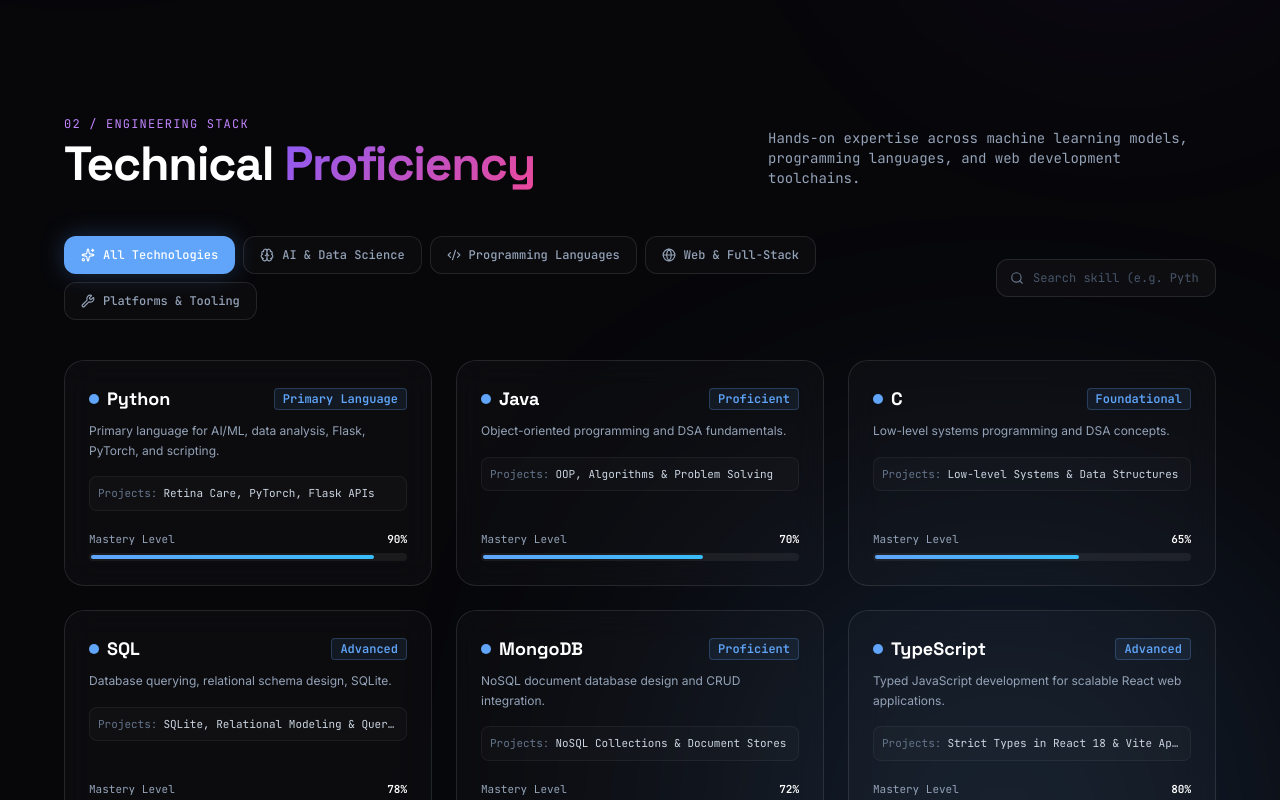
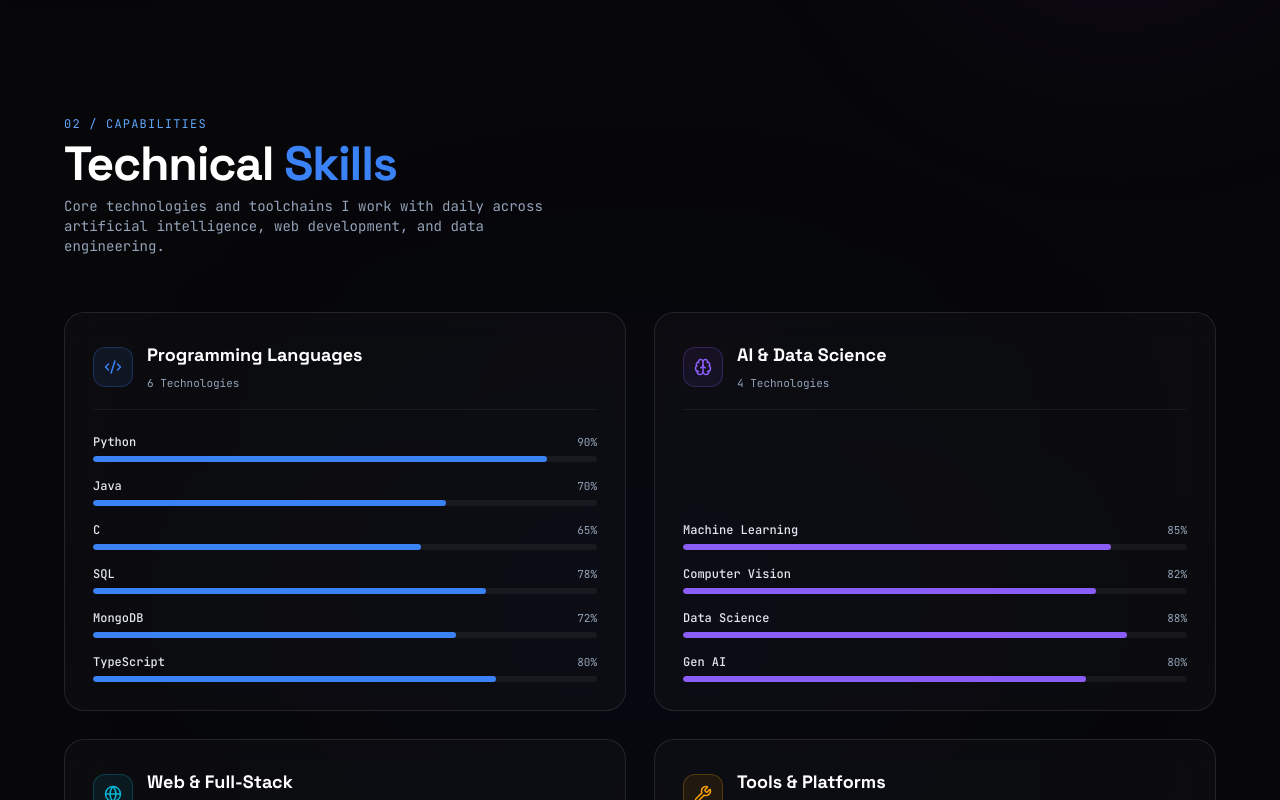
Before and after one commit to PraveenKumarE1/portfolio, a React (Vite) app: page / in a window 1280 px wide. Shown: the part 1840-2640 px from the top of the page. Built offline with nearby package versions, Linux system fonts and the light colour scheme.

Commit message:
feat: simplify skills section to clean 4-panel organized design with elegant progress meters

```diff
--- a/src/components/sections/Skills.tsx
+++ b/src/components/sections/Skills.tsx
@@ -1,252 +1,133 @@
-import { useState } from "react";
-import { motion, AnimatePresence } from "framer-motion";
-import { Code2, Brain, Globe, Wrench, Sparkles, CheckCircle2, Search, ArrowRight } from "lucide-react";
+import { motion } from "framer-motion";
+import { Code2, Brain, Globe, Wrench } from "lucide-react";
 import { skills } from "../../data/portfolio";
 
-// Enrich skills with use-case tags and level descriptors
-const skillMetadata: Record<string, { tag: string; badge: string }> = {
-  "Python": { tag: "Retina Care, PyTorch, Flask APIs", badge: "Primary Language" },
-  "Java": { tag: "OOP, Algorithms & Problem Solving", badge: "Proficient" },
-  "C": { tag: "Low-level Systems & Data Structures", badge: "Foundational" },
-  "SQL": { tag: "SQLite, Relational Modeling & Queries", badge: "Advanced" },
-  "MongoDB": { tag: "NoSQL Collections & Document Stores", badge: "Proficient" },
-  "TypeScript": { tag: "Strict Types in React 18 & Vite Apps", badge: "Advanced" },
-
-  "Machine Learning": { tag: "Random Forest, Linear Regression, Scikit-learn", badge: "Specialization" },
-  "Computer Vision": { tag: "OpenCV, Retinal Vessel Extraction, CNNs", badge: "Medical Research" },
-  "Data Science": { tag: "EDA, Pandas, NumPy, Data Cleaning", badge: "Internship Proven" },
-  "Gen AI": { tag: "Google Gemini 2.5 Flash, Streamlit, Claude 101", badge: "Certified" },
-
-  "React 18": { tag: "Component Architecture, Hooks, State", badge: "Frontend Core" },
-  "HTML / CSS": { tag: "Semantic Web, Tailwind CSS, Responsive UI", badge: "Expert" },
-  "JavaScript": { tag: "ES6+, Async/Await, Web APIs", badge: "Advanced" },
-  "Node.js / Express": { tag: "RESTful Endpoints & Server Middleware", badge: "Backend API" },
-  "Flask & Streamlit": { tag: "ML/AI Model Serving & Interactive Dashboards", badge: "Deployment" },
-
-  "GitHub": { tag: "11 Public Repositories, Git Workflows", badge: "Daily Workflow" },
-  "Supabase": { tag: "Cloud Database, Auth & Realtime Sync", badge: "Backend as a Service" },
-  "Leaflet": { tag: "Interactive Map Geolocation (SmartBuy AI)", badge: "GIS & Maps" },
-  "VS Code & Jupyter": { tag: "Python Notebooks, Full-Stack Dev", badge: "Primary IDEs" },
-  "MATLAB": { tag: "Retinal Image Analysis Preprocessing", badge: "Research" },
-};
-
-const categories = [
+const skillCategories = [
   {
-    id: "all",
-    label: "All Technologies",
-    icon: Sparkles,
-    color: "#60A5FA",
-    items: [
-      ...skills.programming,
-      ...skills.ai,
-      ...skills.web,
-      ...skills.tools,
-    ],
+    title: "Programming Languages",
+    icon: Code2,
+    color: "#3B82F6",
+    colorClass: "text-blue-400",
+    bgClass: "bg-blue-600/10 border-blue-500/30",
+    items: skills.programming,
   },
   {
-    id: "ai",
-    label: "AI & Data Science",
+    title: "AI & Data Science",
     icon: Brain,
-    color: "#A855F7",
+    color: "#8B5CF6",
+    colorClass: "text-purple-400",
+    bgClass: "bg-purple-600/10 border-purple-500/30",
     items: skills.ai,
   },
   {
-    id: "programming",
-    label: "Programming Languages",
-    icon: Code2,
-    color: "#3B82F6",
-    items: skills.programming,
-  },
-  {
-    id: "web",
-    label: "Web & Full-Stack",
+    title: "Web & Full-Stack",
     icon: Globe,
     color: "#06B6D4",
+    colorClass: "text-cyan-400",
+    bgClass: "bg-cyan-600/10 border-cyan-500/30",
     items: skills.web,
   },
   {
-    id: "tools",
-    label: "Platforms & Tooling",
+    title: "Tools & Platforms",
     icon: Wrench,
     color: "#F59E0B",
+    colorClass: "text-amber-400",
+    bgClass: "bg-amber-600/10 border-amber-500/30",
     items: skills.tools,
   },
 ];
 
 export default function Skills() {
-  const [activeTab, setActiveTab] = useState(0);
-  const [searchQuery, setSearchQuery] = useState("");
-
-  const currentCategory = categories[activeTab];
-
-  const filteredSkills = currentCategory.items.filter((skill) =>
-    skill.name.toLowerCase().includes(searchQuery.toLowerCase()) ||
-    skill.desc.toLowerCase().includes(searchQuery.toLowerCase())
-  );
-
   return (
     <section id="skills" className="relative section-padding border-t border-white/[0.05]">
-      {/* Dynamic Background Glows */}
-      <div
-        className="absolute top-1/4 right-0 w-[550px] h-[550px] blur-[160px] rounded-full pointer-events-none transition-all duration-700 opacity-20"
-        style={{ backgroundColor: currentCategory.color }}
-      />
-      <div className="absolute bottom-10 left-0 w-[450px] h-[450px] bg-blue-600/10 blur-[150px] rounded-full pointer-events-none" />
+      {/* Background ambient lighting */}
+      <div className="absolute top-1/2 left-1/2 -translate-x-1/2 -translate-y-1/2 w-[600px] h-[350px] bg-blue-600/5 blur-[160px] rounded-full pointer-events-none" />
 
       <div className="max-w-6xl mx-auto">
-        {/* Section Header */}
-        <div className="flex flex-col md:flex-row md:items-end justify-between mb-12 gap-6">
-          <div>
-            <span className="text-xs font-mono text-purple-400 uppercase tracking-widest block mb-2">
-              02 / Engineering Stack
+        {/* Header - Simple & Neat */}
+        <div className="mb-14 text-center md:text-left">
+          <span className="text-xs font-mono text-blue-400 uppercase tracking-widest block mb-2">
+            02 / Capabilities
           </span>
           <h2 className="text-3xl sm:text-4xl md:text-5xl font-bold font-display text-white tracking-tight">
-              Technical <span className="gradient-purple-pink">Proficiency</span>
+            Technical <span className="text-blue-500">Skills</span>
           </h2>
-          </div>
-          <p className="text-sm font-mono text-slate-400 max-w-md">
-            Hands-on expertise across machine learning models, programming languages, and web development toolchains.
+          <p className="text-sm font-mono text-slate-400 mt-2 max-w-lg">
+            Core technologies and toolchains I work with daily across artificial intelligence, web development, and data engineering.
           </p>
         </div>
 
-        {/* Category Selector Tabs & Search Bar */}
-        <div className="flex flex-col sm:flex-row items-stretch sm:items-center justify-between gap-4 mb-10">
-          {/* Tabs */}
-          <div className="flex flex-wrap gap-2">
-            {categories.map((cat, idx) => {
-              const Icon = cat.icon;
-              const isSelected = activeTab === idx;
-              return (
-                <button
-                  key={cat.id}
-                  onClick={() => {
-                    setActiveTab(idx);
-                    setSearchQuery("");
-                  }}
-                  className={`flex items-center gap-2 px-4 py-2.5 rounded-xl text-xs font-mono font-medium transition-all duration-200 border relative ${
-                    isSelected
-                      ? "text-white border-transparent shadow-lg"
-                      : "bg-white/[0.02] border-white/10 text-slate-400 hover:text-white hover:bg-white/[0.05]"
-                  }`}
-                  style={{
-                    backgroundColor: isSelected ? cat.color : undefined,
-                    boxShadow: isSelected ? `0 0 24px ${cat.color}40` : undefined,
-                  }}
-                >
-                  <Icon size={14} />
-                  <span>{cat.label}</span>
-                </button>
-              );
-            })}
-          </div>
-
-          {/* Search Filter */}
-          <div className="relative min-w-[220px]">
-            <Search size={14} className="absolute left-3.5 top-1/2 -translate-y-1/2 text-slate-500" />
-            <input
-              type="text"
-              value={searchQuery}
-              onChange={(e) => setSearchQuery(e.target.value)}
-              placeholder="Search skill (e.g. Python)..."
-              className="w-full pl-9 pr-4 py-2.5 rounded-xl bg-white/[0.03] border border-white/10 text-white placeholder-slate-600 text-xs font-mono focus:outline-none focus:border-purple-500 transition-colors"
-            />
-          </div>
-        </div>
-
-        {/* Skills Grid with Modern Interactive Cards */}
-        <AnimatePresence mode="wait">
-          <motion.div
-            key={`${currentCategory.id}-${searchQuery}`}
-            initial={{ opacity: 0, y: 15 }}
-            animate={{ opacity: 1, y: 0 }}
-            exit={{ opacity: 0, y: -15 }}
-            transition={{ duration: 0.3 }}
-            className="grid sm:grid-cols-2 lg:grid-cols-3 gap-6"
-          >
-            {filteredSkills.map((skill, index) => {
-              const meta = skillMetadata[skill.name] || { tag: "Production Ready", badge: "Skill" };
-              const categoryColor = currentCategory.color;
+        {/* 4 Clean, Neat Category Cards */}
+        <div className="grid md:grid-cols-2 gap-7">
+          {skillCategories.map((category) => {
+            const Icon = category.icon;
 
             return (
-                <motion.div
-                  key={skill.name}
-                  initial={{ opacity: 0, y: 20 }}
-                  animate={{ opacity: 1, y: 0 }}
-                  transition={{ delay: index * 0.04, duration: 0.4 }}
-                  className="clean-card p-6 border border-white/10 flex flex-col justify-between group transition-all duration-300 relative overflow-hidden"
+              <div
+                key={category.title}
+                className="clean-card p-6 sm:p-7 border border-white/10 flex flex-col justify-between group transition-all duration-300 relative"
                 onMouseEnter={(e) => {
-                    e.currentTarget.style.borderColor = `${categoryColor}60`;
-                    e.currentTarget.style.boxShadow = `0 16px 32px -8px rgba(0,0,0,0.5), 0 0 25px -4px ${categoryColor}25`;
+                  e.currentTarget.style.borderColor = `${category.color}60`;
+                  e.currentTarget.style.boxShadow = `0 16px 32px -8px rgba(0,0,0,0.5), 0 0 25px -4px ${category.color}20`;
                 }}
                 onMouseLeave={(e) => {
                   e.currentTarget.style.borderColor = "rgba(255,255,255,0.08)";
                   e.currentTarget.style.boxShadow = "none";
                 }}
               >
-                  <div>
-                    {/* Top Row: Title, Percentage & Badge */}
-                    <div className="flex items-center justify-between mb-2">
-                      <div className="flex items-center gap-2">
-                        <span
-                          className="w-2.5 h-2.5 rounded-full"
-                          style={{ backgroundColor: categoryColor }}
-                        />
-                        <h3 className="font-display font-bold text-lg text-white group-hover:text-white transition-colors">
-                          {skill.name}
-                        </h3>
-                      </div>
-
-                      <span
-                        className="text-xs font-mono font-bold px-2 py-0.5 rounded border"
+                {/* Category Header */}
+                <div className="flex items-center gap-3.5 mb-6 pb-4 border-b border-white/[0.06]">
+                  <div
+                    className="w-10 h-10 rounded-xl border flex items-center justify-center shrink-0"
                     style={{
-                          backgroundColor: `${categoryColor}15`,
-                          borderColor: `${categoryColor}40`,
-                          color: categoryColor,
+                      backgroundColor: `${category.color}15`,
+                      borderColor: `${category.color}40`,
+                      color: category.color,
                     }}
                   >
-                        {meta.badge}
-                      </span>
+                    <Icon size={18} />
                   </div>
-
-                    {/* Description */}
-                    <p className="text-xs text-slate-400 leading-relaxed mb-4">
-                      {skill.desc}
-                    </p>
-
-                    {/* Applied Projects Tag */}
-                    <div className="flex items-start gap-1.5 p-2 rounded-lg bg-white/[0.02] border border-white/5 text-[11px] font-mono text-slate-300 mb-5">
-                      <span className="text-slate-500 shrink-0">Projects:</span>
-                      <span className="truncate" title={meta.tag}>
-                        {meta.tag}
+                  <div>
+                    <h3 className="font-display font-bold text-lg text-white">
+                      {category.title}
+                    </h3>
+                    <span className="text-[11px] font-mono text-slate-400">
+                      {category.items.length} Technologies
                     </span>
                   </div>
                 </div>
 
-                  {/* Level Progress Bar with Animated Meter */}
-                  <div>
-                    <div className="flex items-center justify-between text-[11px] font-mono mb-1.5">
-                      <span className="text-slate-400">Mastery Level</span>
-                      <span className="font-semibold text-white">{skill.level}%</span>
+                {/* Neat Tech Badges & Minimal Proficiency Bar */}
+                <div className="space-y-4">
+                  {category.items.map((skill) => (
+                    <div key={skill.name} className="group/item">
+                      <div className="flex items-center justify-between text-xs font-mono mb-1.5">
+                        <span className="text-slate-200 font-medium group-hover/item:text-white transition-colors">
+                          {skill.name}
+                        </span>
+                        <span className="text-slate-400 text-[11px]">
+                          {skill.level}%
+                        </span>
                       </div>
 
-                    <div className="w-full h-2 bg-white/[0.06] rounded-full overflow-hidden p-0.5">
-                      <motion.div
-                        initial={{ width: 0 }}
-                        animate={{ width: `${skill.level}%` }}
-                        transition={{ duration: 0.9, ease: "easeOut" }}
-                        className="h-full rounded-full"
+                      {/* Minimal, Sleek Progress Bar */}
+                      <div className="w-full h-1.5 bg-white/[0.05] rounded-full overflow-hidden">
+                        <div
+                          className="h-full rounded-full transition-all duration-500"
                           style={{
-                          background: `linear-gradient(90deg, ${categoryColor} 0%, #38BDF8 100%)`,
+                            width: `${skill.level}%`,
+                            backgroundColor: category.color,
                           }}
                         />
                       </div>
                     </div>
+                  ))}
+                </div>
 
-                </motion.div>
+              </div>
             );
           })}
-          </motion.div>
-        </AnimatePresence>
+        </div>
 
       </div>
     </section>
```
Lines whose indentation alone changed are shown as unchanged.
